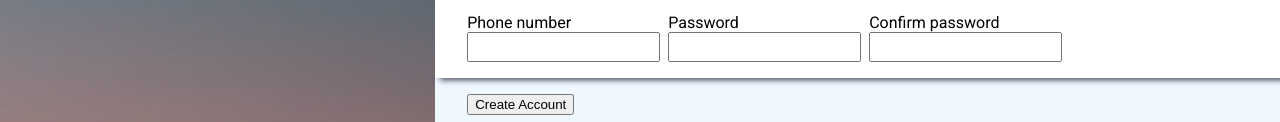
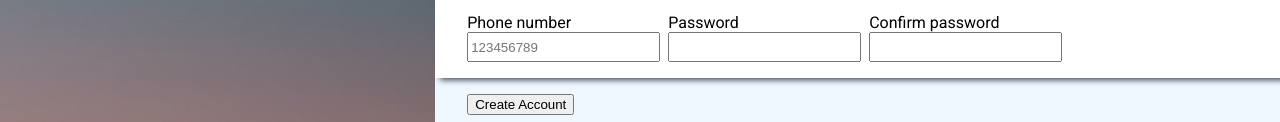
Before and after one commit to TerroR75/top-project5-signupform, a plain HTML site: page index.html in a window 1280 px wide. Shown: the part 495-617 px from the top of the page. Drawn offline with Linux system fonts and the light colour scheme; a web font is replaced by a local one.

Commit message:
minor changes

```diff
--- a/index.html
+++ b/index.html
@@ -54,7 +54,8 @@
 
                 <div class="input">
                     <label for="phonenumber">Phone number</label>
-                    <input type="tel" id="phonenumber" name="phonenumber" required pattern='[0-9]{9}'>
+                    <input type="tel" id="phonenumber" name="phonenumber" placeholder="123456789" required
+                        pattern='[0-9]{9}'>
                 </div>
 
                 <div class="input">
```
